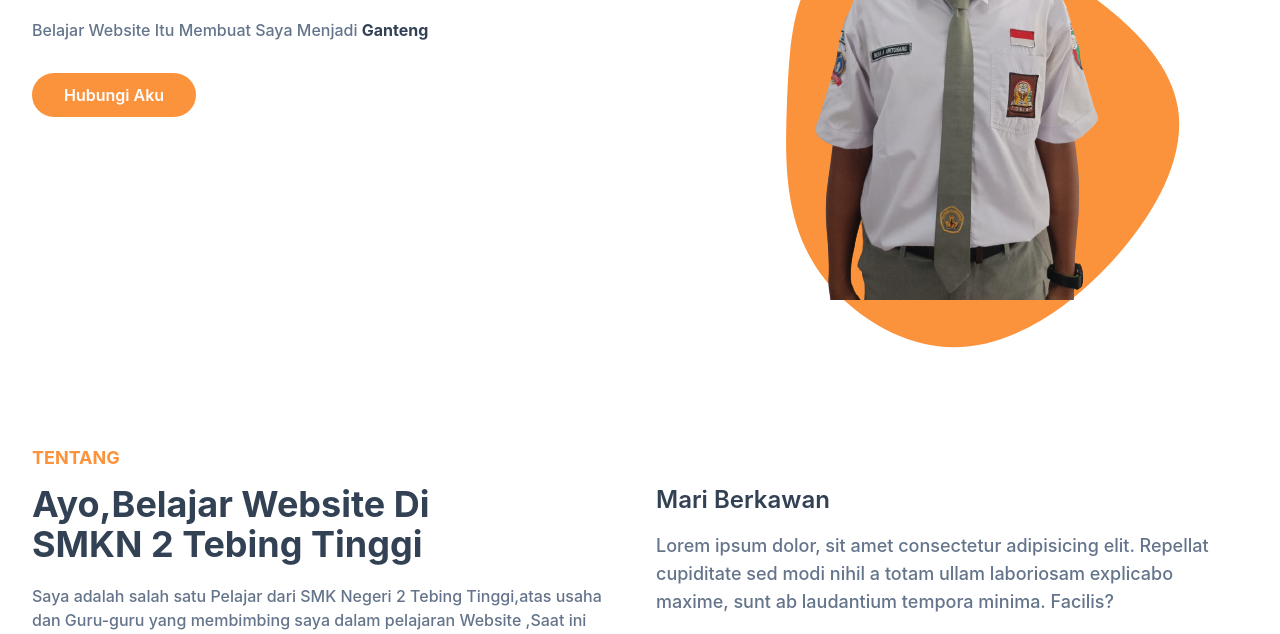
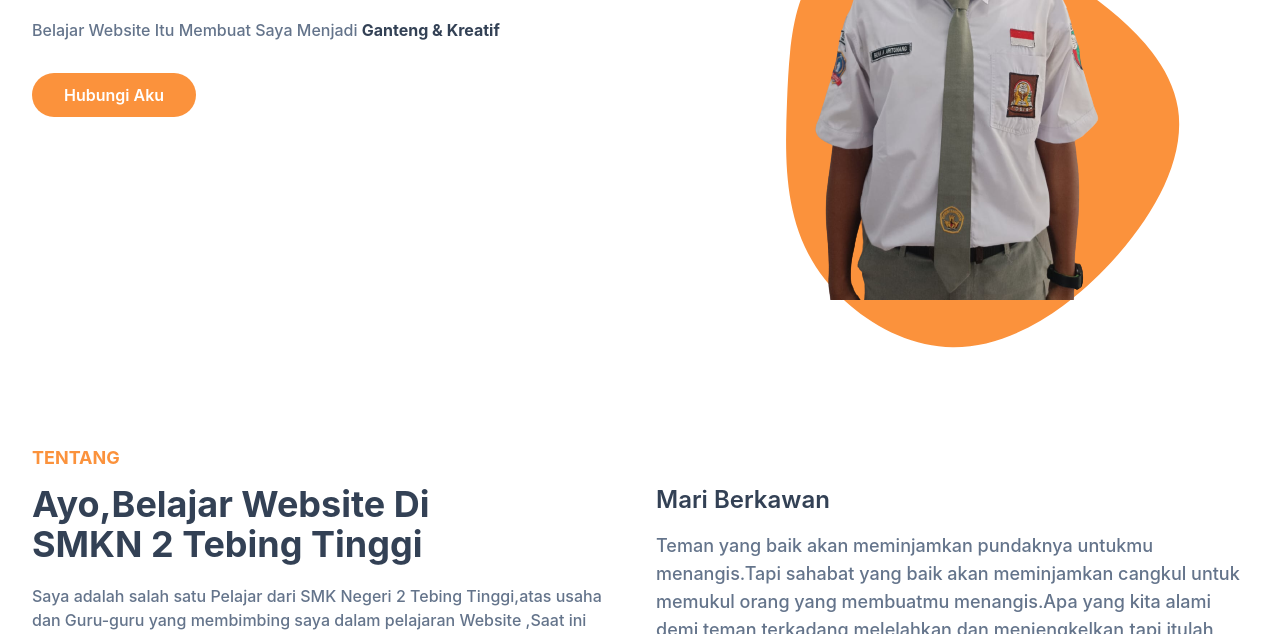
Before and after one commit to bonaaritonang03/portfolio-tailwind-css, a website: page index.html in a window 1280 px wide. Shown: the part 457-1091 px from the top of the page. Drawn offline with Linux system fonts and the light colour scheme.

Commit message:
Update index.html

```diff
--- a/index.html
+++ b/index.html
@@ -63,7 +63,7 @@
 
             <h2 class="font-medium text-secondary text-lg mb-5 lg:text-2xl">Student & <span class="text-dark">Gamers</span></h2>
 
-            <p class="font-medium text-secondary mb-10 leading-relaxed">Belajar Website Itu Membuat Saya Menjadi <span class="text-dark font-bold">Ganteng</span></p>
+            <p class="font-medium text-secondary mb-10 leading-relaxed">Belajar Website Itu Membuat Saya Menjadi <span class="text-dark font-bold">Ganteng & Kreatif</span></p>
 
             <a href="#" class="text-base font-semibold text-white bg-orange py-3 px-8 rounded-full hover:shadow-lg hover:opacity-90 transtion duration-300 ease-in-out">Hubungi Aku</a>
           </div>
@@ -95,13 +95,13 @@
             <h4 class="font-bold uppercase text-orange text-lg mb-3">Tentang </h4>
             <h2 class="font-bold text-dark text-3xl mb-5 max-w-md lg:text-4xl">Ayo,Belajar Website Di SMKN 2 Tebing Tinggi</h2>
             <p class="font-medium text-base text-secondary max-w-xl lg:text-1xl">
-                           Saya adalah salah satu Pelajar dari SMK Negeri 2 Tebing Tinggi,atas usaha dan Guru-guru yang membimbing saya dalam pelajaran Website ,Saat ini saya telah berhasil  membuat website PORTOFOLIO ,dan saya berterima kasih kepada guru yang telah membimbing saya sampai saat ini.Terimakasih.
+               Saya adalah salah satu Pelajar dari SMK Negeri 2 Tebing Tinggi,atas usaha dan Guru-guru yang membimbing saya dalam pelajaran Website ,Saat ini saya telah berhasil  membuat website PORTOFOLIO ,dan saya berterima kasih kepada guru yang telah membimbing saya sampai saat ini.Terimakasih.
             </p>
           </div>
           <div class="w-full px-4 lg:w-1/2">
             <h3 class="font-semibold text-dark text-2xl mb-4 lg:text--3xl lg:pt-10">Mari Berkawan</h3>
             <p class="font-medium text-base text-secondary mb-6 lg:text-lg">
-              Lorem ipsum dolor, sit amet consectetur adipisicing elit. Repellat cupiditate sed modi nihil a totam ullam laboriosam explicabo maxime, sunt ab laudantium tempora minima. Facilis?
+             Teman yang baik akan meminjamkan pundaknya untukmu menangis.Tapi sahabat yang baik akan meminjamkan cangkul untuk memukul orang yang membuatmu menangis.Apa yang kita alami demi teman terkadang melelahkan dan menjengkelkan,tapi itulah yang membuat persahabatan mempunyai nilai yang indah.
             </p>
             <div class="flex items-center">
               <!-- Youtube -->
```
